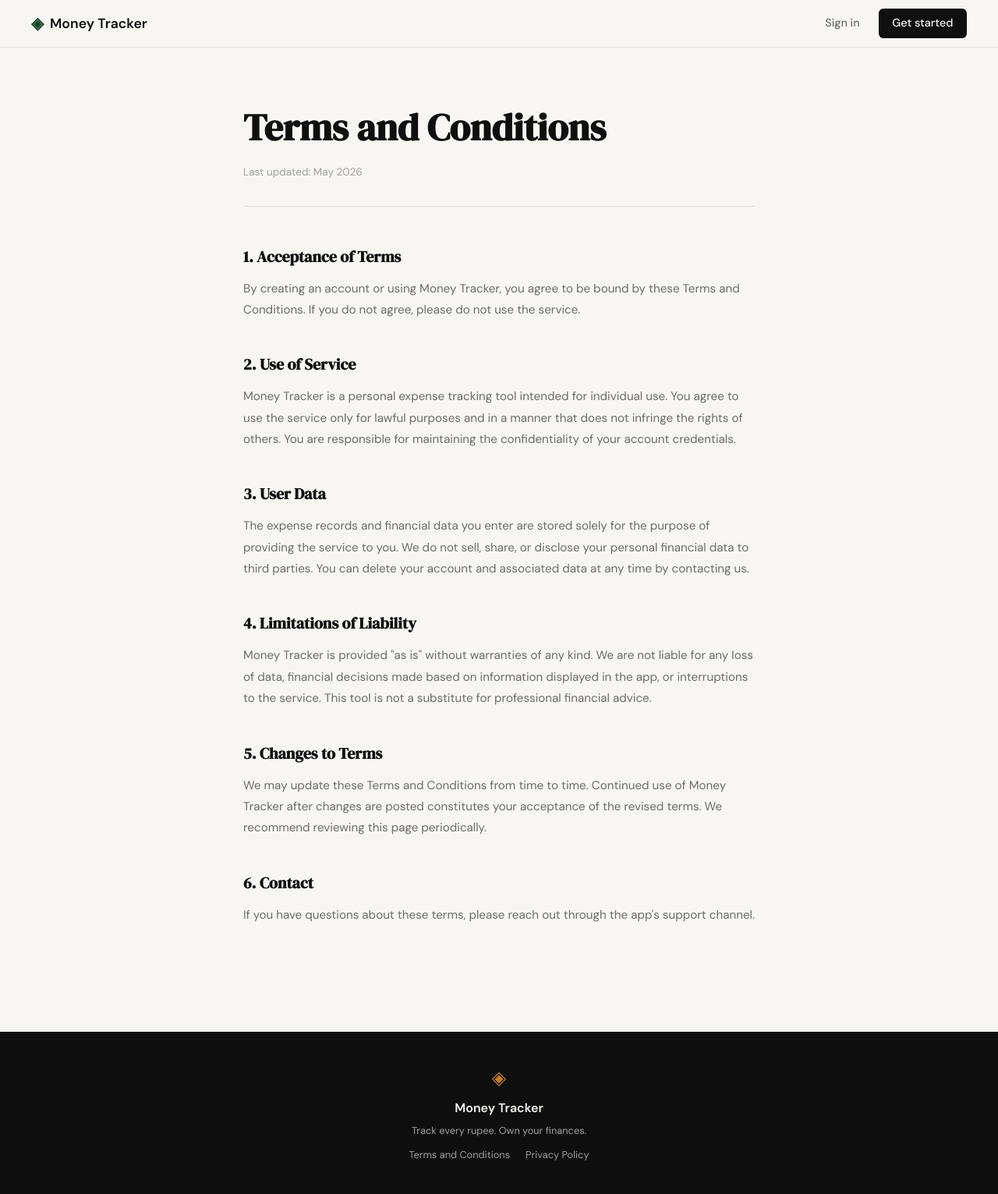
After one commit to farhan-farabi23/Money-Tracker, a Flask app: page /terms in a window 1280 px wide. The commit adds this page. Shown: the whole page at 78% size. Run offline with Flask 3, Linux system fonts and the light colour scheme.

Commit message:
landing: add terms and conditions page and route

```diff
--- a/app.py
+++ b/app.py
@@ -20,6 +20,11 @@ def register():
 @app.route("/login")
 def login():
     return render_template("login.html")
+
+
+@app.route("/terms")
+def terms():
+    return render_template("terms.html")
 
 
 # ------------------------------------------------------------------ #
--- a/static/css/style.css
+++ b/static/css/style.css
@@ -508,6 +508,66 @@ a { color: inherit; text-decoration: none; }
 }
 
 /* ------------------------------------------------------------------ */
+/* Legal pages (Terms, Privacy)                                        */
+/* ------------------------------------------------------------------ */
+
+.legal-page {
+    padding: 4rem 2rem 6rem;
+    max-width: 720px;
+    margin: 0 auto;
+}
+
+.legal-title {
+    font-family: var(--font-display);
+    font-size: clamp(2rem, 4vw, 3rem);
+    color: var(--ink);
+    margin-bottom: 0.5rem;
+}
+
+.legal-updated {
+    font-size: 0.85rem;
+    color: var(--ink-faint);
+    margin-bottom: 3rem;
+    padding-bottom: 2rem;
+    border-bottom: 1px solid var(--border);
+}
+
+.legal-section {
+    margin-bottom: 2.5rem;
+}
+
+.legal-section h2 {
+    font-family: var(--font-display);
+    font-size: 1.25rem;
+    color: var(--ink);
+    margin-bottom: 0.75rem;
+}
+
+.legal-section p {
+    font-size: 0.95rem;
+    color: var(--ink-muted);
+    line-height: 1.8;
+}
+
+/* ------------------------------------------------------------------ */
+/* Footer links                                                        */
+/* ------------------------------------------------------------------ */
+
+.footer-links {
+    display: flex;
+    gap: 1.25rem;
+    margin-top: 0.25rem;
+}
+
+.footer-links a {
+    font-size: 0.8rem;
+    color: var(--ink-faint);
+    transition: color 0.2s;
+}
+
+.footer-links a:hover { color: var(--paper); }
+
+/* ------------------------------------------------------------------ */
 /* Responsive                                                          */
 /* ------------------------------------------------------------------ */
 
--- a/templates/base.html
+++ b/templates/base.html
@@ -34,8 +34,10 @@
             <span class="brand-icon">◈</span>
             <span class="footer-name">Money Tracker</span>
             <p class="footer-copy">Track every rupee. Own your finances.</p>
-            <a href="#">Terms and Conditions</a>
-            <a href="#">Privacy Policy</a>
+            <div class="footer-links">
+                <a href="/terms">Terms and Conditions</a>
+                <a href="#">Privacy Policy</a>
+            </div>
         </div>
     </footer>
 
--- /dev/null
+++ b/templates/terms.html
@@ -0,0 +1,44 @@
+{% extends "base.html" %}
+
+{% block title %}Terms and Conditions — Money Tracker{% endblock %}
+
+{% block content %}
+
+<section class="legal-page">
+    <div class="legal-inner">
+        <h1 class="legal-title">Terms and Conditions</h1>
+        <p class="legal-updated">Last updated: May 2026</p>
+
+        <div class="legal-section">
+            <h2>1. Acceptance of Terms</h2>
+            <p>By creating an account or using Money Tracker, you agree to be bound by these Terms and Conditions. If you do not agree, please do not use the service.</p>
+        </div>
+
+        <div class="legal-section">
+            <h2>2. Use of Service</h2>
+            <p>Money Tracker is a personal expense tracking tool intended for individual use. You agree to use the service only for lawful purposes and in a manner that does not infringe the rights of others. You are responsible for maintaining the confidentiality of your account credentials.</p>
+        </div>
+
+        <div class="legal-section">
+            <h2>3. User Data</h2>
+            <p>The expense records and financial data you enter are stored solely for the purpose of providing the service to you. We do not sell, share, or disclose your personal financial data to third parties. You can delete your account and associated data at any time by contacting us.</p>
+        </div>
+
+        <div class="legal-section">
+            <h2>4. Limitations of Liability</h2>
+            <p>Money Tracker is provided "as is" without warranties of any kind. We are not liable for any loss of data, financial decisions made based on information displayed in the app, or interruptions to the service. This tool is not a substitute for professional financial advice.</p>
+        </div>
+
+        <div class="legal-section">
+            <h2>5. Changes to Terms</h2>
+            <p>We may update these Terms and Conditions from time to time. Continued use of Money Tracker after changes are posted constitutes your acceptance of the revised terms. We recommend reviewing this page periodically.</p>
+        </div>
+
+        <div class="legal-section">
+            <h2>6. Contact</h2>
+            <p>If you have questions about these terms, please reach out through the app's support channel.</p>
+        </div>
+    </div>
+</section>
+
+{% endblock %}
```
